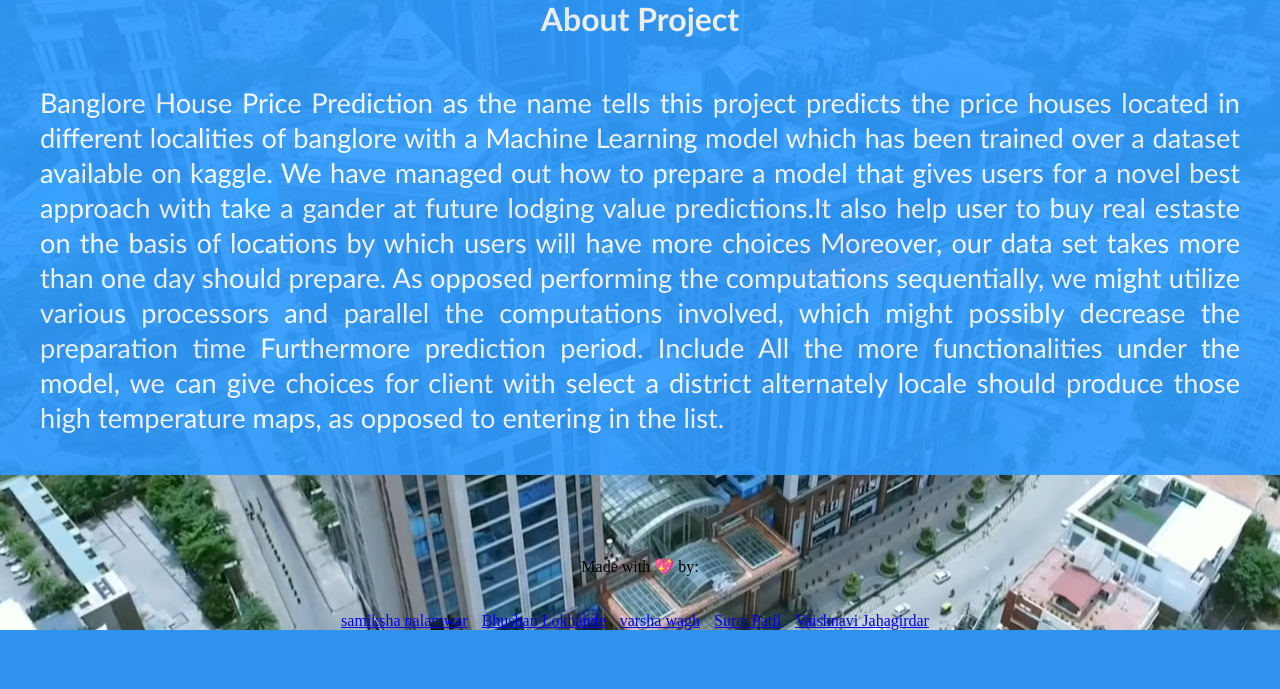
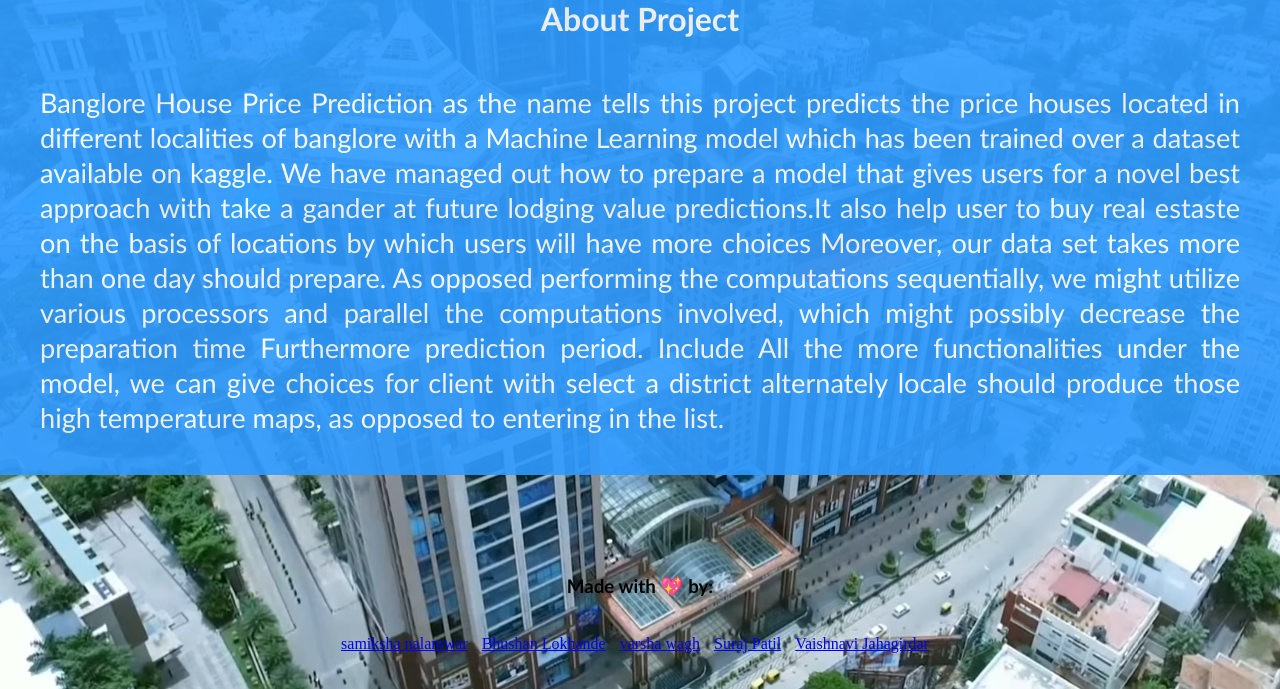
Before and after one commit to iambhushan6/Banglore_house_price_prediction, a Flask app: page / in a window 1280 px wide. Shown: the part 910-1599 px from the top of the page. Before the commit the page ends 1540 px from the top, so only its background shows below. Run offline with Flask 2, Linux system fonts and the light colour scheme; parts of the project's set-up code (start-up, migrations or seed data) failed here and were passed over.

Commit message:
Update index.html

```diff
--- a/templates/index.html
+++ b/templates/index.html
@@ -71,7 +71,7 @@
                 <!-- PREDICTION DONE HERE -->
                 {% if predicted_price %}
                     <h1 style="font-size: 1.8rem; font-family: 'Gill Sans', 'Gill Sans MT', Calibri, 'Trebuchet MS', sans-serif;
-                    ">Predicted Price<br>{{predicted_price}} Lakhs</h1>
+                    color:white;">Predicted Price<br>{{predicted_price}} Lakhs</h1>
                 {% endif %}
 
 
@@ -95,10 +95,10 @@
         <br><br><br>
 
         <center>
-            Made with &#128150; by:
-        </center><br><br>
+            <h3 style="font-family: 'Gill Sans', 'Gill Sans MT', Calibri, 'Trebuchet MS', sans-serif;">Made with &#128150; by: </h3>
+        </center><br>
 
-       <div class="profile">
+       <div class="profile" style="color:white;">
 
             <!-- Samiksha-->
             <div class="LI-profile-badge"  data-version="v1" data-size="medium" data-locale="en_US" data-type="vertical" data-theme="light" data-vanity="samiksha-nalamwar-6a889a1a3"><a class="LI-simple-link" href='https://in.linkedin.com/in/samiksha-nalamwar-6a889a1a3?trk=profile-badge'>samiksha nalamwar</a></div>
@@ -116,7 +116,7 @@
             <div class="LI-profile-badge"  data-version="v1" data-size="medium" data-locale="en_US" data-type="vertical" data-theme="light" data-vanity="vaishnavi-jahagirdar-3514ab1b2"><a class="LI-simple-link" href='https://in.linkedin.com/in/vaishnavi-jahagirdar-3514ab1b2?trk=profile-badge'>Vaishnavi Jahagirdar</a></div>
 
 
-        </div>
+        </div><br><br>
 
 
 
```
